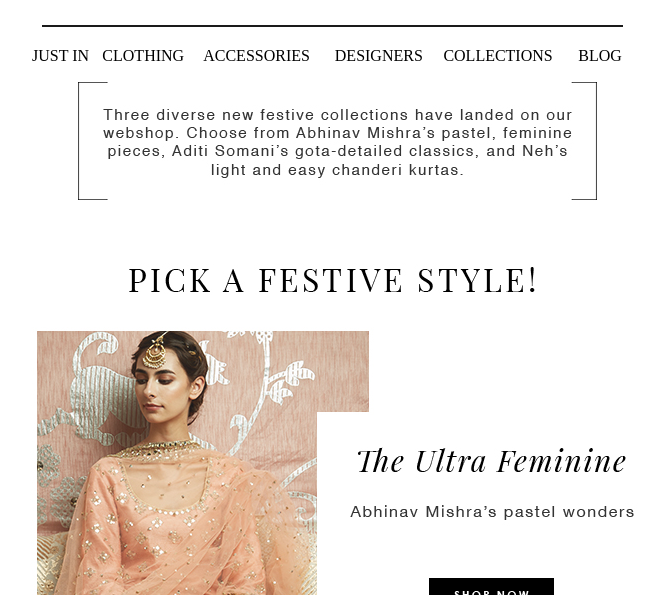
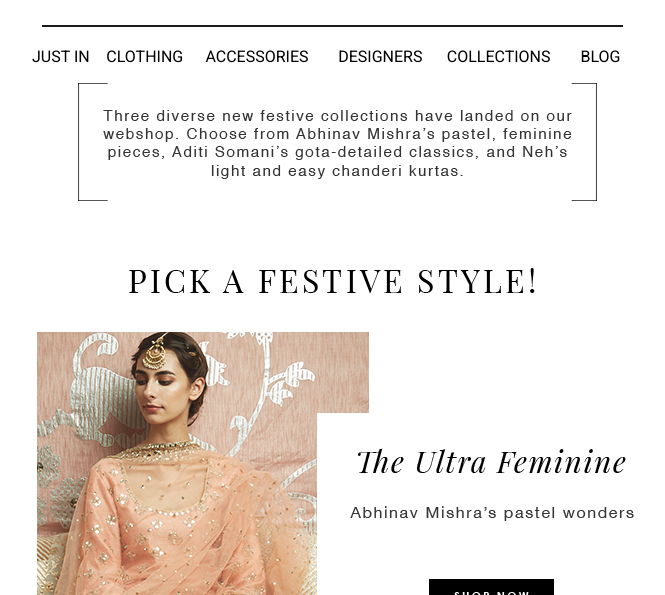
Before and after one commit to wazidkhan/test, a plain HTML site: page newsletter/index.html in a window 1280 px wide. Shown: the part 205-800 px from the top of the page, without its empty margins (308-973 px from the left). Drawn offline with Linux system fonts and the light colour scheme.

Commit message:
Add Newsletter

```diff
--- a/newsletter/index.html
+++ b/newsletter/index.html
@@ -2,6 +2,7 @@
 <html>
 <head>
 <title>newsletter</title>
+<link href="https://fonts.googleapis.com/css?family=Roboto:100,100i,300,300i,400,400i,500,500i,700,700i,900,900i&amp;subset=cyrillic,cyrillic-ext,greek,greek-ext,latin-ext,vietnamese" rel="stylesheet">
 </head>
 <body>
 
@@ -16,12 +17,12 @@
 
 <table width="600" border="0" cellspacing="0" cellpadding="0" align="center"  >
   <tr>
-    <td style="padding-top: 10px;"><a style=" text-decoration:none; color:#000;" href="">JUST IN</a></td>
-    <td style="padding-top: 10px;"><a style=" text-decoration:none; color:#000;" href="">CLOTHING</a></td>
-    <td style="padding-top: 10px;"><a style=" text-decoration:none; color:#000;" href="">ACCESSORIES</a></td>
-    <td style="padding-top: 10px;"><a style=" text-decoration:none; color:#000;" href="">DESIGNERS</a></td>
-    <td style="padding-top: 10px;"><a style=" text-decoration:none; color:#000;" href="">COLLECTIONS</a></td>
-    <td style="padding-top: 10px;"><a style=" text-decoration:none; color:#000;" href="">BLOG</a></td>
+    <td style="padding-top: 10px;"><a style="font-family: 'Roboto', sans-serif; text-decoration:none; color:#000;" href="">JUST IN</a></td>
+    <td style="padding-top: 10px;"><a style="font-family: 'Roboto', sans-serif; text-decoration:none; color:#000;" href="">CLOTHING</a></td>
+    <td style="padding-top: 10px;"><a style="font-family: 'Roboto', sans-serif; text-decoration:none; color:#000;" href="">ACCESSORIES</a></td>
+    <td style="padding-top: 10px;"><a style="font-family: 'Roboto', sans-serif; text-decoration:none; color:#000;" href="">DESIGNERS</a></td>
+    <td style="padding-top: 10px;"><a style="font-family: 'Roboto', sans-serif; text-decoration:none; color:#000;" href="">COLLECTIONS</a></td>
+    <td style="padding-top: 10px;"><a style="font-family: 'Roboto', sans-serif; text-decoration:none; color:#000;" href="">BLOG</a></td>
   </tr>
 </table>
 
@@ -45,7 +46,7 @@
   <td align="center"><a href=""> <img src=" images/botton.jpg"></a></td>
   </tr>
 <tr>
-  <td align="center"><p>FOLLOW US FOR FASHION & DESIGN UPDATES & SHARE YOURS WITH US AT</p></td>
+  <td align="center"><p style="font-family: 'Roboto', sans-serif;">FOLLOW US FOR FASHION & DESIGN UPDATES & SHARE YOURS WITH US AT</p></td>
   </tr>
 </table>
 
@@ -59,10 +60,10 @@
 
 <table width="600" border="0" cellspacing="0" cellpadding="0" align="center"  bgcolor=" #272727" >
 <tr>
-  <td align="center" style=" padding-top:20px;"><strong  style=" color:#fff;">Our Personal Stylists are a chat away!</strong></td>
+  <td align="center" style=" padding-top:20px;"><strong  style="font-family: 'Roboto', sans-serif; color:#fff;">Our Personal Stylists are a chat away!</strong></td>
   </tr>
 <tr>
-  <td align="center"  style=" padding-bottom:40px;"><p style=" color:#fff;">Cell padding specifies the space between the cell content and its borders.
+  <td align="center"  style=" padding-bottom:40px;"><p style="font-family: 'Roboto', sans-serif; color:#fff;">Cell padding specifies the space between the cell content and its borders.
 If you do not specify a padding, the table cells will be displayed without padding.</p></td>
   </tr>
 </table>
```
